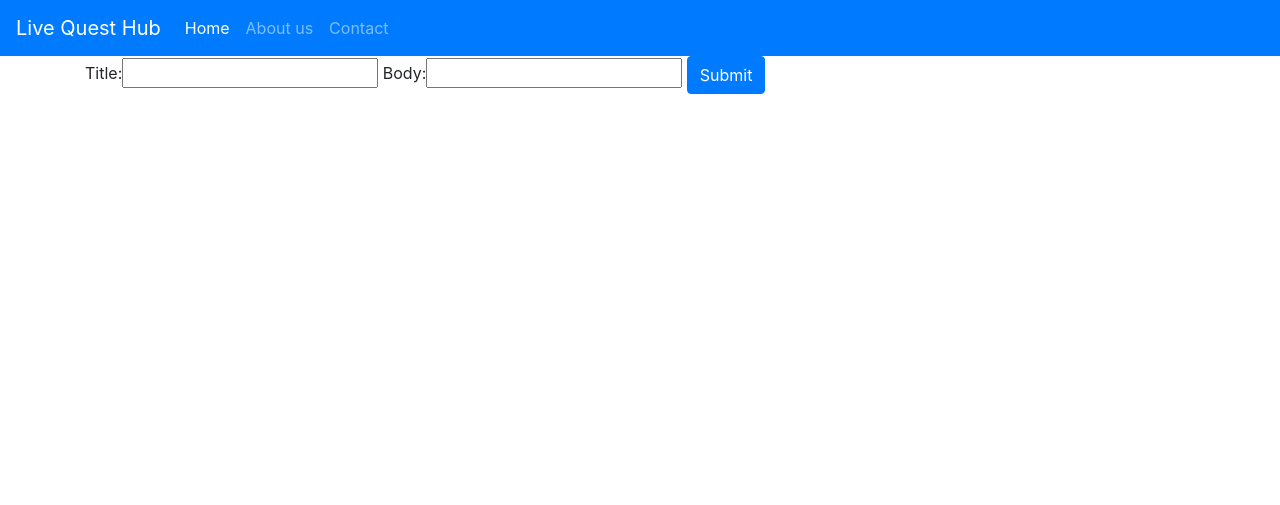
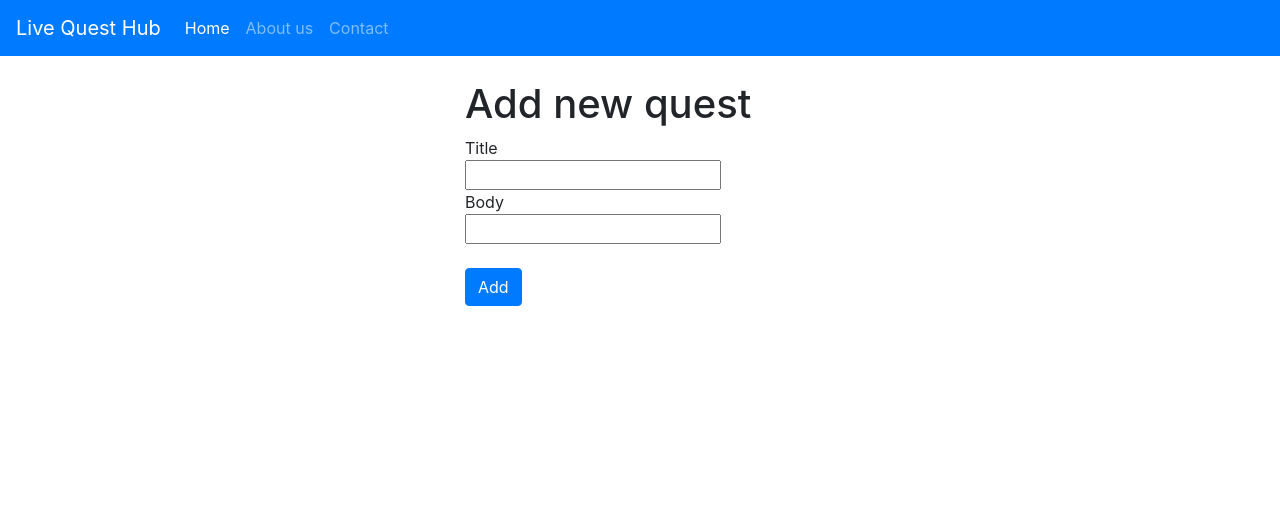
Before and after one commit to LDVES/Django-Quest-List, a Django app: page /quests/add in a window 1280 px wide. Shown: the top 505 px of the page. Run offline with Django 3.2, Linux system fonts and the light colour scheme; some libraries are stand-ins or nearby versions.

Commit message:
Style quest add forms

```diff
--- a/quests_manager/templates/quests_manager/forms/AddQuestForm.html
+++ b/quests_manager/templates/quests_manager/forms/AddQuestForm.html
@@ -5,10 +5,25 @@ Listing Quests
 {% endblock %}
 
 {% block content %}
-<form action="{% url 'quests_manager:add' %}" method="post">
-    {% csrf_token %}
-    {{ form }}
-    <input type="submit" value="Submit" class="btn btn-primary">
-</form>
-
+<div class="row">
+  <div class="col-md-4"></div>
+  <div class="col-md-4">
+    <br>
+    <h1>Add new quest</h1>
+  <form action="{% url 'quests_manager:add' %}" method="post">
+      {% csrf_token %}
+      {{ form.quest_title.label }}
+      <br>
+      {{ form.quest_title }}
+      <br>
+      {{ form.quest_body.label }}
+      <br>
+      {{ form.quest_body }}
+      <br>
+      <br>
+      <input type="submit" value="Add" class="btn btn-primary">
+  </form>
+  </div>
+<div class="col-md-4"></div>
+</div>
 {% endblock %}
--- a/quests_manager/views.py
+++ b/quests_manager/views.py
@@ -46,8 +46,6 @@ class AddQuestView(View):
         if form.is_valid():
 
             quest = Quest(title = form.data['quest_title'], body = form.data['quest_body'])
-            quest.title = ('title')
-            quest.body = ('body')
             quest.save()
 
             return HttpResponseRedirect(reverse('quests_manager:index'))
```
Also changed, not shown: db.sqlite3.
